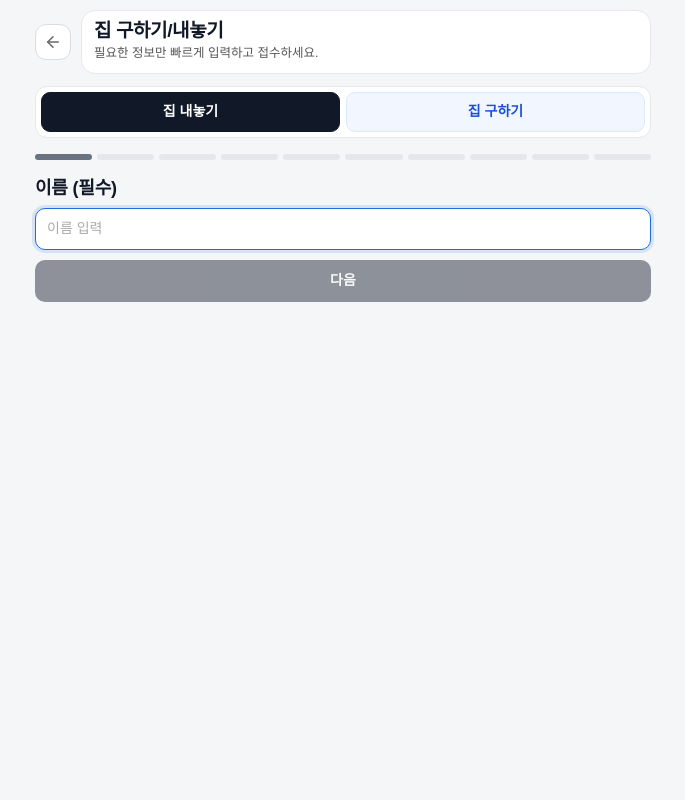
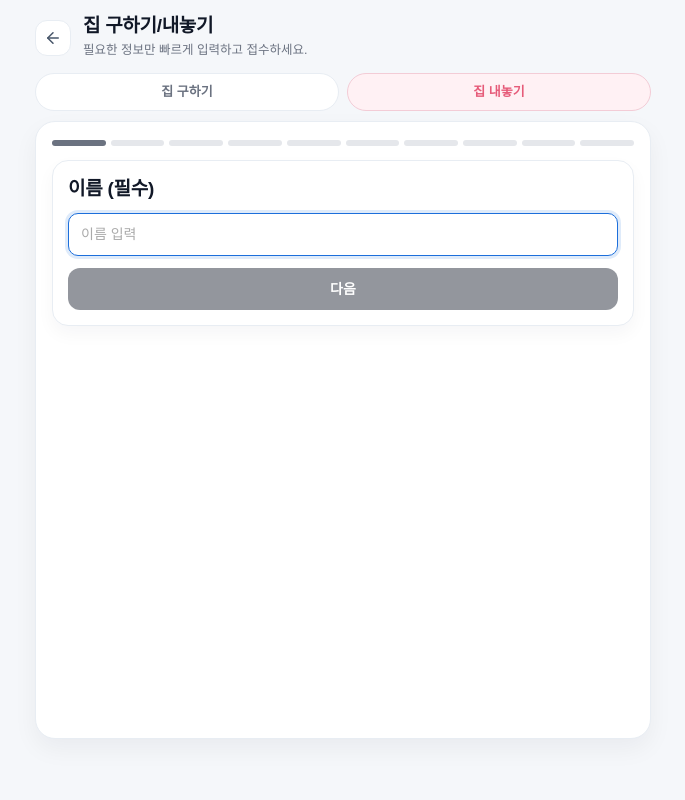
Before and after one commit to bjw0531/zibeasy_hskb, a Flask app: page /request in a window 1280 px wide. Shown: the whole page, without its empty margins (297-982 px from the left). Run offline with Flask 3, Linux system fonts and the light colour scheme; parts of the project's set-up code (start-up, migrations or seed data) failed here and were passed over; some libraries are stand-ins or nearby versions; some web fonts are replaced.

Commit message:
Refine request page styling and step navigation

```diff
--- a/static/css/request-form.css
+++ b/static/css/request-form.css
@@ -4,9 +4,9 @@
     position: sticky;
     top: 0;
     z-index: 4;
-    margin-bottom: 12px;
-    background: rgba(245, 246, 248, 0.96);
-    padding: 4px 0;
+    margin-bottom: 14px;
+    background: transparent;
+    padding: 0;
 }
 
 .sf-progress-segments {
@@ -33,25 +33,25 @@
 .sf-steps {
     display: flex;
     flex-direction: column;
-    gap: 8px;
+    gap: 10px;
 }
 
 .sf-active {
-    border: none;
-    border-radius: 0;
-    padding: 0;
-    background: transparent;
-    box-shadow: none;
+    border: 1px solid #e8edf3;
+    border-radius: 16px;
+    padding: 15px;
+    background: #fff;
+    box-shadow: 0 8px 18px rgba(15, 23, 42, 0.04);
     animation: sfCardIn 0.2s ease;
 }
 
 .sf-active-label {
-    margin-bottom: 8px;
+    margin-bottom: 10px;
     color: #111827;
-    font-size: clamp(16px, 3.8vw, 18px);
-    font-weight: 720;
-    letter-spacing: -0.2px;
-    line-height: 1.35;
+    font-size: clamp(17px, 3.8vw, 19px);
+    font-weight: 700;
+    letter-spacing: -0.25px;
+    line-height: 1.4;
 }
 
 .sf-active input,
@@ -63,9 +63,9 @@
     color: #333;
     font-family: inherit;
     font-size: 14px;
-    font-weight: 600;
+    font-weight: 500;
     line-height: 1.4;
-    padding: 10px 11px;
+    padding: 11px 12px;
     transition: border-color 0.16s ease, box-shadow 0.16s ease;
 }
 
@@ -98,24 +98,45 @@
 }
 
 .sf-dual-label {
-    margin-bottom: 4px;
+    margin-bottom: 5px;
     color: #8a8a8a;
-    font-size: 11px;
+    font-size: 11.5px;
+    font-weight: 600;
+}
+
+.sf-actions {
+    display: flex;
+    gap: 8px;
+    margin-top: 12px;
+}
+
+.sf-prev-btn {
+    min-width: 88px;
+    height: 42px;
+    border: 1px solid #d1d5db;
+    border-radius: 12px;
+    background: #fff;
+    color: #4b5563;
+    font-family: inherit;
+    font-size: 14px;
     font-weight: 620;
+    cursor: pointer;
+    padding: 0 14px;
+    white-space: nowrap;
 }
 
 .sf-next-btn {
     width: 100%;
     height: 42px;
-    margin-top: 10px;
     border: none;
-    border-radius: 10px;
+    border-radius: 12px;
     background: #111827;
     color: #fff;
     font-family: inherit;
     font-size: 14px;
     font-weight: 700;
     cursor: pointer;
+    flex: 1;
     box-shadow: none;
     transition: transform 0.12s ease, opacity 0.16s ease;
 }
--- a/templates/request_form.html
+++ b/templates/request_form.html
@@ -8,15 +8,18 @@
     <style>
         * { box-sizing: border-box; }
         :root {
-            --rq-bg: #f5f6f8;
+            --rq-bg: #f5f7fa;
             --rq-surface: #ffffff;
-            --rq-surface-soft: #fafafa;
+            --rq-surface-soft: #f8fafc;
             --rq-text: #1f2937;
-            --rq-text-sub: #777;
-            --rq-line: #e7e7e7;
+            --rq-text-sub: #6b7280;
+            --rq-line: #e8edf3;
             --rq-brand: #111827;
             --rq-brand-strong: #111827;
             --rq-blue: #1d6fdb;
+            --rq-blue-soft: #eef6ff;
+            --rq-rose: #e65b79;
+            --rq-rose-soft: #fff1f4;
         }
         body.request-page {
             margin: 0;
@@ -26,28 +29,38 @@
             min-height: 100dvh;
             -webkit-text-size-adjust: 100%;
             text-size-adjust: 100%;
+            overflow-x: hidden;
+            position: relative;
+        }
+        body.request-page[data-active-tab="find_home"] {
+            background: var(--rq-bg);
+        }
+        body.request-page::before {
+            display: none;
         }
         .request-page .page {
             width: min(100%, 644px);
             min-height: 100dvh;
             margin: 0 auto;
-            padding: max(10px, env(safe-area-inset-top)) 14px calc(env(safe-area-inset-bottom, 0px) + 18px);
+            padding: max(12px, env(safe-area-inset-top)) 14px calc(env(safe-area-inset-bottom, 0px) + 20px);
             display: flex;
             flex-direction: column;
+            position: relative;
+            z-index: 1;
         }
         .topbar {
             display: flex;
             align-items: center;
             gap: 10px;
-            margin-bottom: 12px;
+            margin-bottom: 8px;
         }
         .back-btn {
             width: 36px;
             height: 36px;
-            border-radius: 11px;
-            border: 1px solid #dcdcdc;
+            border-radius: 12px;
+            border: 1px solid var(--rq-line);
             background: #fff;
-            color: #666;
+            color: #475569;
             display: inline-flex;
             align-items: center;
             justify-content: center;
@@ -57,86 +70,85 @@
         .request-brand {
             flex: 1;
             min-width: 0;
-            background: #fff;
-            border: 1px solid #e5e7eb;
-            border-radius: 14px;
-            padding: 10px 12px;
+            background: transparent;
+            border: 0;
+            border-radius: 0;
+            padding: 4px 2px;
             box-shadow: none;
         }
         .brand-main {
             font-family: "Pretendard Variable", 'Apple SD Gothic Neo', 'Noto Sans KR', sans-serif;
-            color: var(--rq-brand);
+            color: #111827;
             font-size: 19px;
-            line-height: 1;
-            letter-spacing: -0.4px;
-            font-weight: 800;
+            line-height: 1.1;
+            letter-spacing: -0.3px;
+            font-weight: 760;
         }
+        body.request-page[data-active-tab="find_home"] .brand-main { color: var(--rq-blue); }
         .brand-sub {
             margin-top: 4px;
             font-size: 12.5px;
-            color: #555;
+            color: var(--rq-text-sub);
+            line-height: 1.45;
         }
         .tabs {
-            display: grid;
-            grid-template-columns: 1fr 1fr;
-            gap: 6px;
-            background: #fff;
-            border: 1px solid #e5e7eb;
-            border-radius: 12px;
-            padding: 5px;
+            display: flex;
+            gap: 8px;
+            background: transparent;
+            border: 0;
+            border-radius: 0;
+            padding: 2px 0 0;
             margin-bottom: 10px;
         }
         .tab-btn {
-            border: 1px solid transparent;
-            border-radius: 9px;
-            background: transparent;
-            height: 40px;
-            font-size: 14px;
-            font-weight: 620;
-            color: #666;
+            flex: 1 1 0;
+            min-width: 0;
+            border: 1px solid var(--rq-line);
+            border-radius: 999px;
+            background: #fff;
+            height: 38px;
+            font-size: 13px;
+            font-weight: 650;
+            color: #6b7280;
             cursor: pointer;
             font-family: inherit;
             transition: all 0.2s ease;
         }
-        .tab-btn[data-tab="lease_out"] {
-            background: #f3f4f6;
-            border-color: #e5e7eb;
-            color: #374151;
-        }
-        .tab-btn[data-tab="find_home"] {
-            background: #f2f7ff;
-            border-color: #dbeafe;
-            color: #1d4ed8;
-        }
         .tab-btn.active[data-tab="lease_out"] {
-            background: #111827;
-            border-color: #111827;
-            color: #fff;
+            background: var(--rq-rose-soft);
+            border-color: #f3ccd6;
+            color: var(--rq-rose);
             box-shadow: none;
         }
         .tab-btn.active[data-tab="find_home"] {
-            background: #1d6fdb;
-            border-color: #1d6fdb;
-            color: #fff;
+            background: var(--rq-blue-soft);
+            border-color: #cfe2f8;
+            color: var(--rq-blue);
             box-shadow: none;
         }
         .panel {
             display: none;
-            padding: 0;
+            padding: 16px 16px calc(env(safe-area-inset-bottom, 0px) + 14px);
+            border-radius: 20px;
+            border: 1px solid var(--rq-line);
+            background: #fff;
+            color: #111827;
+            box-shadow: 0 10px 24px rgba(15, 23, 42, 0.05);
+            min-height: calc(100dvh - 182px);
         }
         .panel.active { display: block; }
         .panel-title {
-            font-size: 19px;
-            font-weight: 740;
-            letter-spacing: -0.25px;
+            font-size: 20px;
+            font-weight: 720;
+            letter-spacing: -0.3px;
             color: #222;
             margin-bottom: 6px;
         }
         .panel-lead {
             margin: 0 0 10px;
-            font-size: 12.5px;
-            color: #777;
-            line-height: 1.5;
+            font-size: 13px;
+            color: #6b7280;
+            line-height: 1.55;
         }
         .sf-shell {
             padding: 2px 0 0;
@@ -225,10 +237,10 @@
             background: #fff;
         }
         .find-home-shell {
-            background: #fff;
-            border: 1px solid #dbe7ff;
-            border-radius: 14px;
-            padding: 12px;
+            background: transparent;
+            border: 0;
+            border-radius: 0;
+            padding: 0;
             box-shadow: none;
         }
         .agree-line {
@@ -306,9 +318,9 @@
         }
     </style>
     <!-- Conversational UI 스타일 -->
-    <link rel="stylesheet" href="{{ url_for('static', filename='css/request-form.css') }}?v=20260308d">
+    <link rel="stylesheet" href="{{ url_for('static', filename='css/request-form.css') }}?v=20260311c">
 </head>
-<body class="request-page">
+<body class="request-page" data-active-tab="lease_out">
     <main class="page">
         <div class="topbar">
             <a href="/" class="back-btn" aria-label="홈으로 돌아가기">
@@ -321,8 +333,8 @@
         </div>
 
         <div class="tabs">
+            <button class="tab-btn" data-tab="find_home">집 구하기</button>
             <button class="tab-btn active" data-tab="lease_out">집 내놓기</button>
-            <button class="tab-btn" data-tab="find_home">집 구하기</button>
         </div>
 
         <section class="panel active" id="panel-lease_out">
@@ -407,7 +419,7 @@
         });
     </script>
     <!-- Conversational UI: 집 내놓기 -->
-    <script src="{{ url_for('static', filename='js/request-form.js') }}"></script>
-    <script src="{{ url_for('static', filename='js/request-find-home.js') }}"></script>
+    <script src="{{ url_for('static', filename='js/request-form.js') }}?v=20260311c"></script>
+    <script src="{{ url_for('static', filename='js/request-find-home.js') }}?v=20260311c"></script>
 </body>
 </html>
```
Also changed, not shown: other parts of static/css/request-form.css (+102 -24 lines), static/js/request-form.js (+34 -8 lines).
